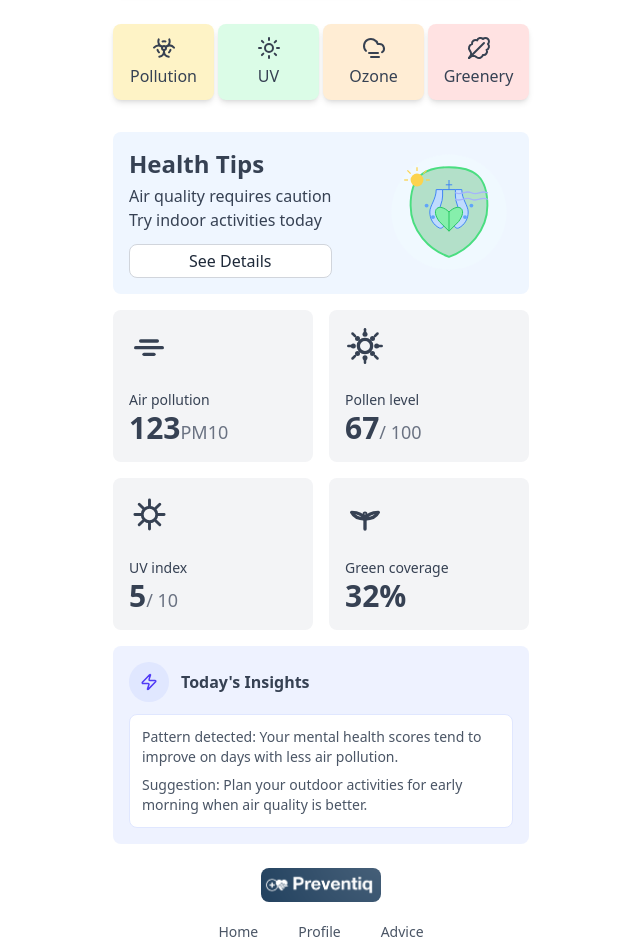
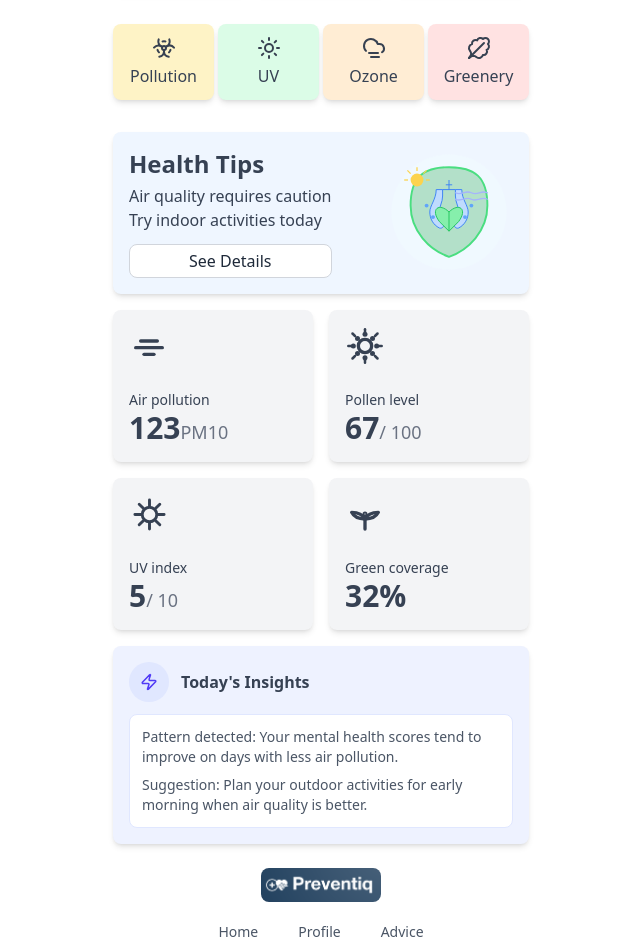
Before and after one commit to andrejshuma/CassiniHackathon, a React (Vite) app in the folder preventiq/: page / in a window 1280 px wide. Shown: the part 340-1292 px from the top of the page, without its empty margins (319-959 px from the left). Built offline with nearby package versions, Linux system fonts and the light colour scheme.

Commit message:
again adding box-shadow

```diff
--- a/preventiq/src/pages/Home/HomepageView/Metrics.jsx
+++ b/preventiq/src/pages/Home/HomepageView/Metrics.jsx
@@ -59,7 +59,7 @@ export default function Metrics() {
     return (
         <div className="p-4 max-w-md mx-auto flex flex-col gap-4">
             {/* Mental Health Card */}
-            <div className={`${getMentalHealthCategory(mentalHealthScore).bg} flex gap-6 items-center px-6 py-4 rounded-lg`}>
+            <div className={`${getMentalHealthCategory(mentalHealthScore).bg} flex gap-6 items-center px-6 py-4 rounded-lg shadow-md`}>
                 <AnalyticsScore score={globalObject.score} />
                 <div>
                     <h1 className="text-2xl font-semibold text-white">Risk Level</h1>
@@ -72,8 +72,8 @@ export default function Metrics() {
             {
                 subPage === "home" ? (
                     <>
-                        <div className="bg-blue-50 rounded-lg p-4 flex justify-between">
-                            <div className="space-y-3 flex justify-center flex-col">
+                        <div className="bg-blue-50 rounded-lg p-4 flex justify-between shadow-md">
+                            <div className="space-y-3 flex justify-center flex-col ">
                                 <div>
                                     <h2 className="text-2xl font-bold text-gray-700 mb-1">Health Tips</h2>
                                     <p className="text-base text-gray-700">Air quality requires caution</p>
@@ -140,9 +140,9 @@ export default function Metrics() {
                         {/*health tips*/}
 
                         {/* Metrics Row */}
-                        <div className="grid grid-cols-2 gap-4">
+                        <div className="grid grid-cols-2 gap-4 ">
                             {/* Air Pollution */}
-                            <div className="bg-gray-100 rounded-lg p-4">
+                            <div className="bg-gray-100 rounded-lg p-4 shadow-md">
                                 <div className="w-10 h-10 mb-6 flex items-center justify-center">
                                     <svg viewBox="0 0 24 24" width="40" height="40" className="text-gray-700">
                                         <path d="M4 14a1 1 0 0 1 0-2h16a1 1 0 1 1 0 2H4z" fill="currentColor"/>
@@ -160,7 +160,7 @@ export default function Metrics() {
                             </div>
 
                             {/* Pollen Count */}
-                            <div className="bg-gray-100 rounded-lg p-4">
+                            <div className="bg-gray-100 rounded-lg p-4 shadow-md">
                                 <div className="w-10 h-10 mb-6 flex items-center justify-center">
                                     <svg viewBox="0 0 24 24" xmlns="http://www.w3.org/2000/svg"
                                          className="text-gray-700">
@@ -210,7 +210,7 @@ export default function Metrics() {
                             </div>
 
 
-                            <div className="bg-gray-100  rounded-lg p-4">
+                            <div className="bg-gray-100  rounded-lg p-4 shadow-md">
                                 <div className="w-10 h-10 mb-6 flex items-center justify-center">
                                     <svg viewBox="0 0 24 24" width="35" height="35" className="text-gray-700 ">
                                         <circle cx="12" cy="12" r="5" fill="none" stroke="currentColor"
@@ -230,7 +230,7 @@ export default function Metrics() {
                                 </div>
 
 
-                            <div className="bg-gray-100 rounded-lg p-4">
+                            <div className="bg-gray-100 rounded-lg p-4 shadow-md">
                                 <div className="w-10 h-10 mb-6 flex items-center justify-center">
                                     <svg viewBox="0 0 24 24" width="40" height="40" className="text-gray-700"
                                          fill="none"
@@ -254,7 +254,7 @@ export default function Metrics() {
                             </div>
 
 
-                            <div className="bg-indigo-50 rounded-lg p-4">
+                            <div className="bg-indigo-50 rounded-lg p-4 shadow-md">
                             <div className="flex items-center mb-3">
                                 <div
                                     className="w-10 h-10 rounded-full bg-indigo-100 flex items-center justify-center mr-3">
```
